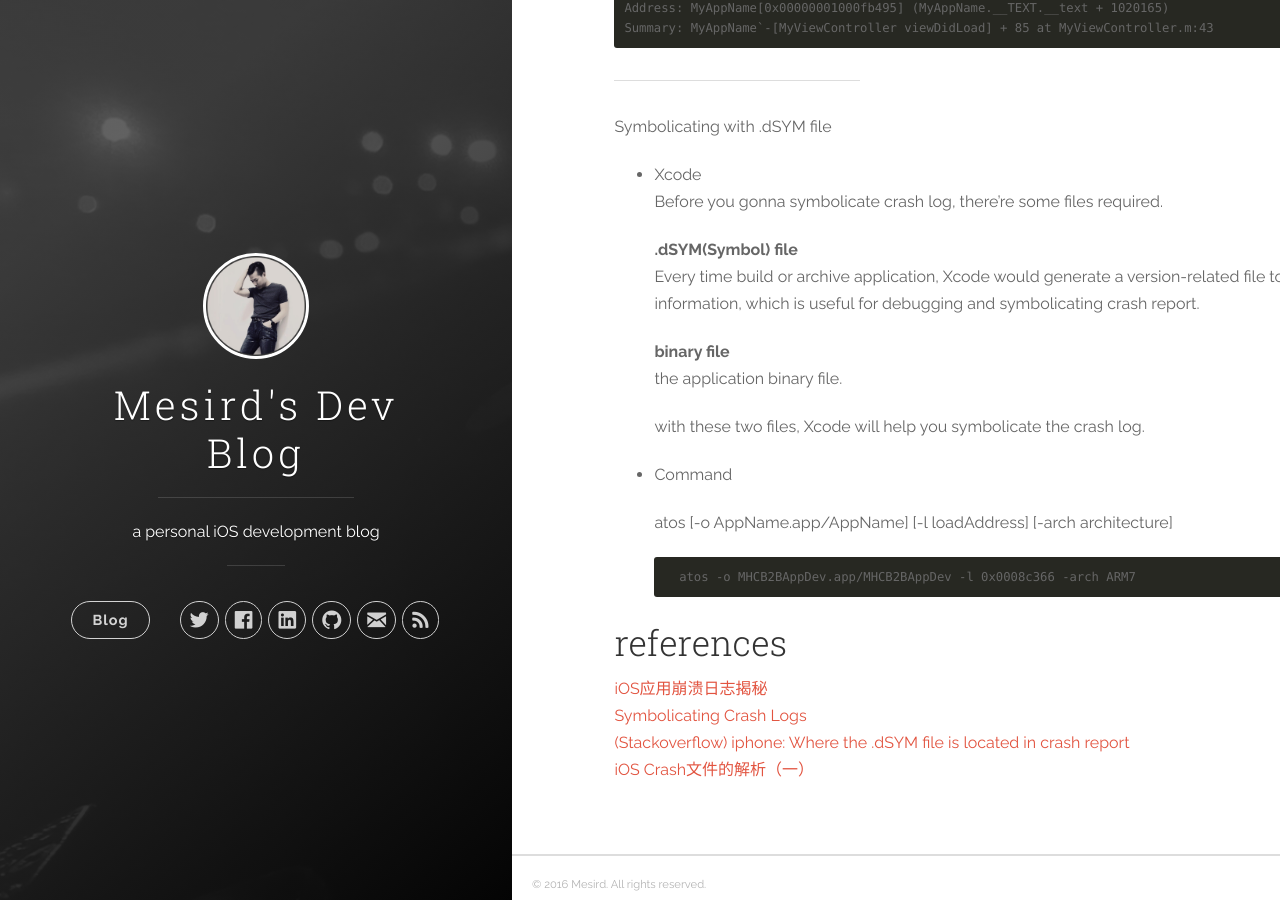
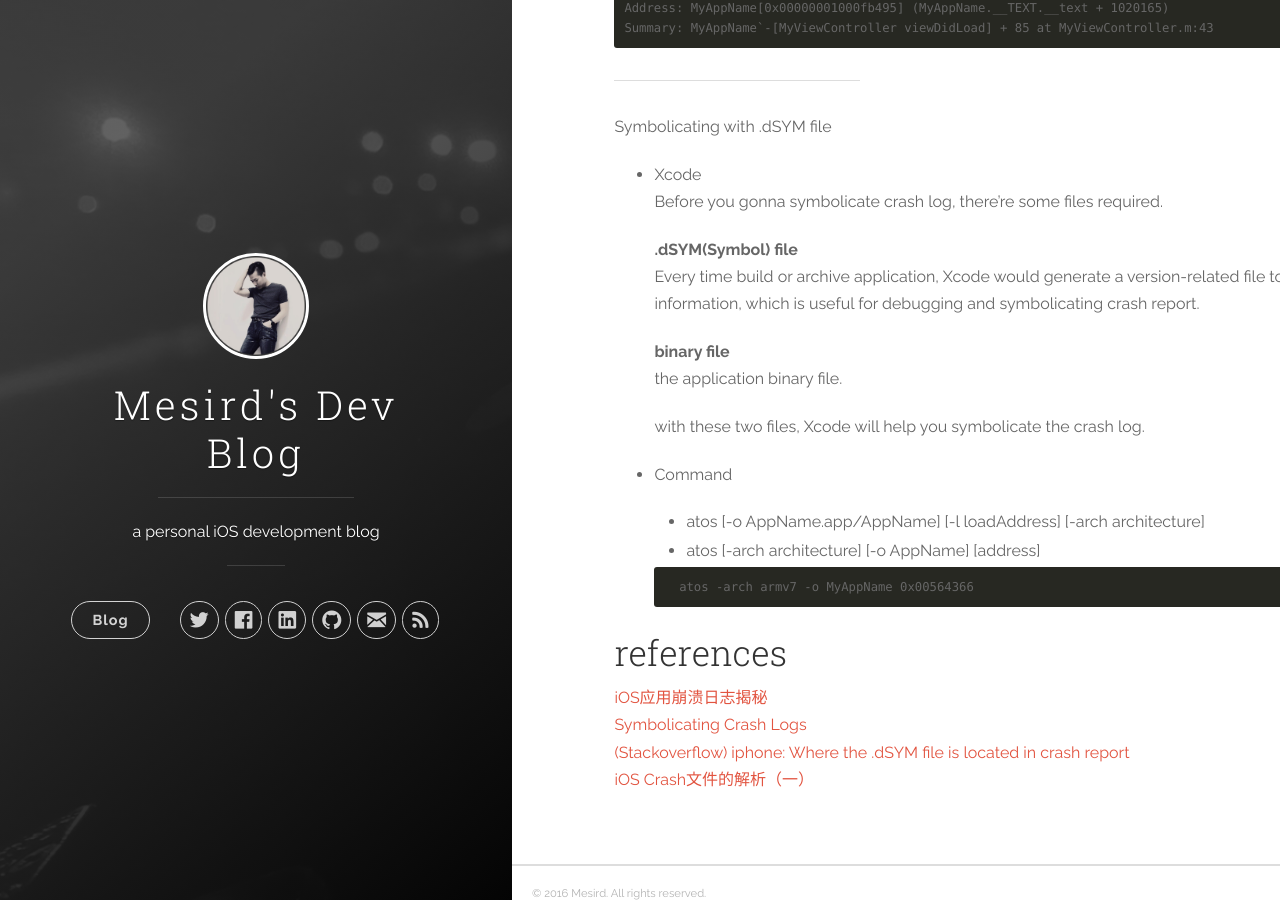
Before and after one commit to MESIRD/mesird.github.io, a Jekyll site: the page built from _posts/2016-08-18-get-crash-logs-on-mobile-device.markdown, in a window 1280 px wide and 900 px high, scrolled down 9506 px. Built offline with Jekyll 4.4.1, drawn with Linux system fonts in a browser that asks for light colours; nearby versions of some CDN libraries.

Commit message:
change atos command

````diff
--- a/_posts/2016-08-18-get-crash-logs-on-mobile-device.markdown
+++ b/_posts/2016-08-18-get-crash-logs-on-mobile-device.markdown
@@ -347,11 +347,11 @@ Symbolicating with .dSYM file
     with these two files, Xcode will help you symbolicate the crash log.
 
 * Command
-
-    atos [-o AppName.app/AppName] [-l loadAddress] [-arch architecture]
+    * atos [-o AppName.app/AppName] [-l loadAddress] [-arch architecture]
+    * atos [-arch architecture] [-o AppName] [address]
 
     ```
-    atos -o MHCB2BAppDev.app/MHCB2BAppDev -l 0x0008c366 -arch ARM7
+    atos -arch armv7 -o MyAppName 0x00564366
     ```
 
 
````
